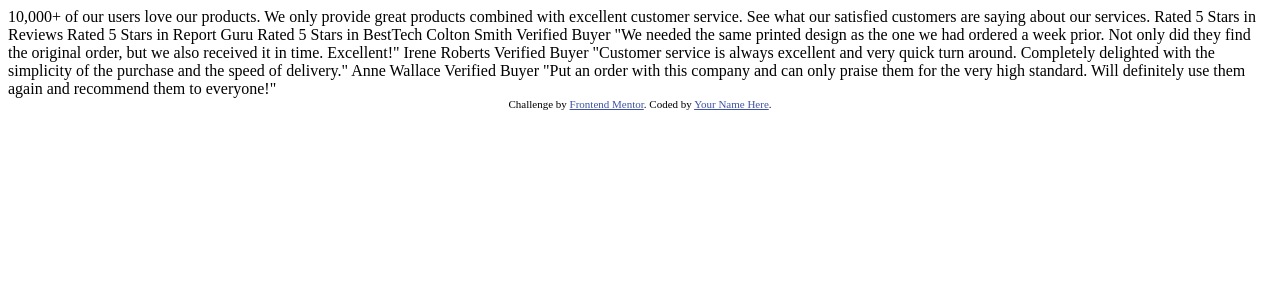
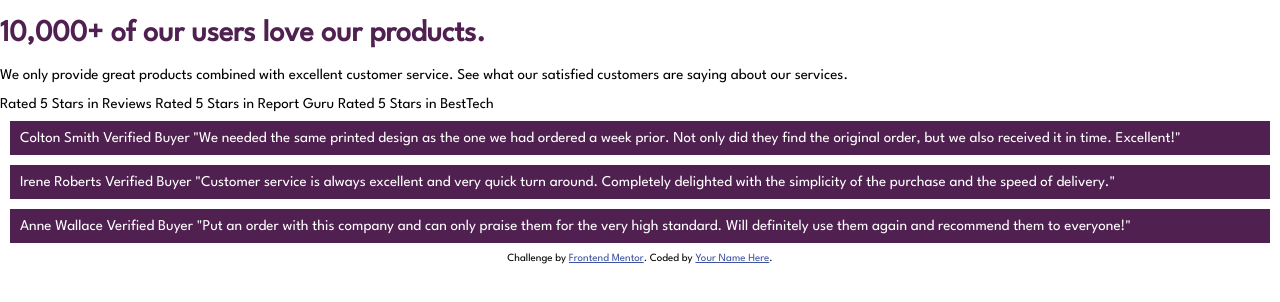
Before and after one commit to mmwihaki/social-proof-section, a plain HTML site: page index.html in a window 1280 px wide. Drawn offline with Linux system fonts and the light colour scheme.

Commit message:
add fonts and colors

```diff
--- a/index.html
+++ b/index.html
@@ -15,41 +15,45 @@
     <title>Frontend Mentor | Social proof section</title>
 
     <!-- Feel free to remove these styles or customise in your own stylesheet 👍 -->
-    <style>
-      .attribution {
-        font-size: 11px;
-        text-align: center;
-      }
-      .attribution a {
-        color: hsl(228, 45%, 44%);
-      }
-    </style>
+    <link rel="stylesheet" href="style.css">
+
   </head>
   <body>
-    10,000+ of our users love our products.
+    <div>
+      <h1>10,000+ of our users love our products.</h1>
 
-    We only provide great products combined with excellent customer service.
-    See what our satisfied customers are saying about our services.
+      <p>We only provide great products combined with excellent customer service.
+        See what our satisfied customers are saying about our services.</p>
+    </div>
 
+    <div>
       Rated 5 Stars in Reviews
       Rated 5 Stars in Report Guru
       Rated 5 Stars in BestTech
+    </div>
 
+    <div class="testimonial-box">
     Colton Smith
     Verified Buyer
     "We needed the same printed design as the one we had ordered a week prior.
     Not only did they find the original order, but we also received it in time.
     Excellent!"
+    </div>
 
+    <div class="testimonial-box">
       Irene Roberts
       Verified Buyer
       "Customer service is always excellent and very quick turn around. Completely
       delighted with the simplicity of the purchase and the speed of delivery."
+    </div>
 
+    <div class="testimonial-box">
       Anne Wallace
       Verified Buyer
       "Put an order with this company and can only praise them for the very high
       standard. Will definitely use them again and recommend them to everyone!"
+
+    </div>
 
     <div class="attribution">
       Challenge by
--- /dev/null
+++ b/style.css
@@ -0,0 +1,35 @@
+@font-face {
+    font-family: League Spartan;
+    src: url(LeagueSpartan-Regular.ttf);
+ }
+
+ * {
+    font-family: League Spartan;
+    font-weight: 400, 500, 700;
+ }
+
+body{
+    color: black;
+    font-size: 15px;
+    margin: 0;
+}
+
+.attribution {
+    font-size: 11px;
+    text-align: center;
+}
+
+.attribution a {
+    color: hsl(228, 45%, 44%);
+}
+
+h1{
+    color: hsl(300, 43%, 22%);
+}
+
+.testimonial-box{
+    background-color: hsl(300, 43%, 22%);
+    color: white;
+    padding: 10px;
+    margin: 10px;
+}
```
Also changed, not shown: LeagueSpartan-Regular.ttf (added). Lines whose indentation alone changed are shown as unchanged.
